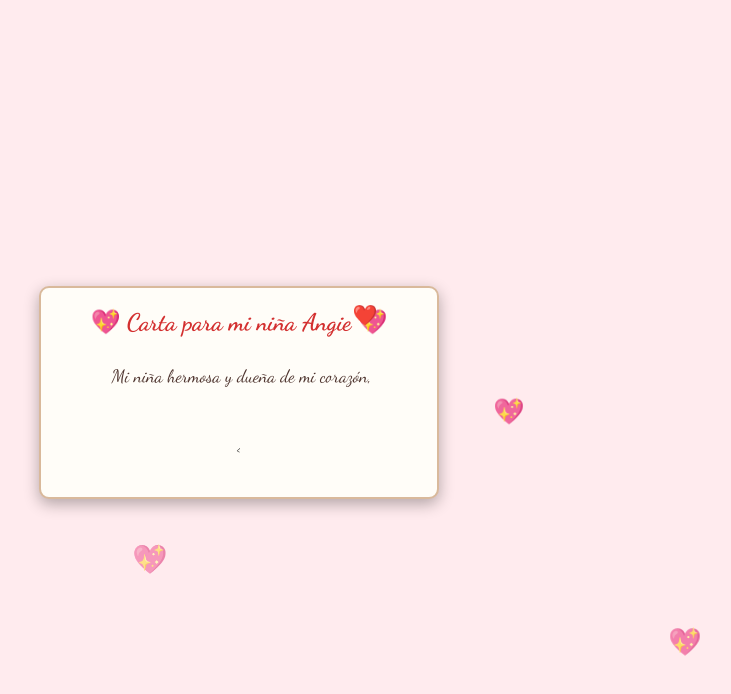
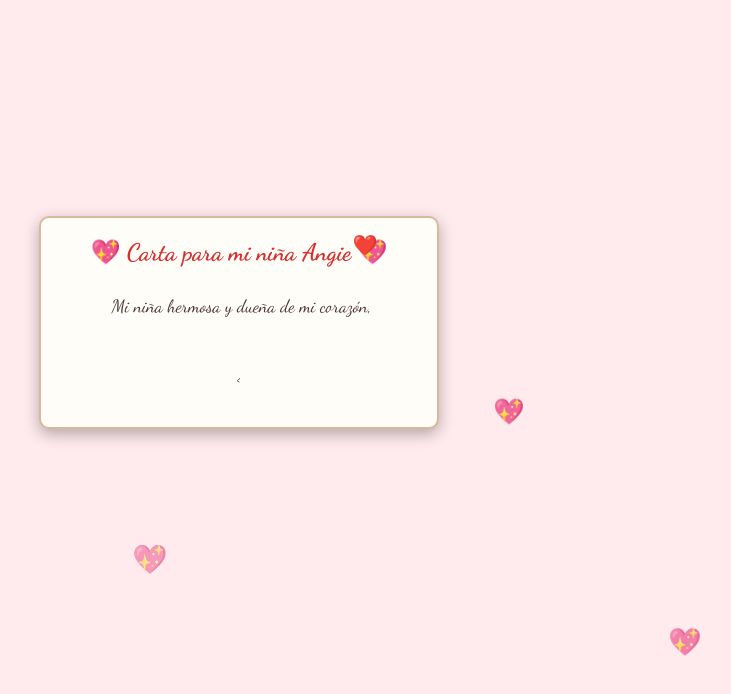
Before and after one commit to jherson91fs/Valentine-s-Day, a plain HTML site: page sorpresa.html in a window 1280 px wide. Both pictures are taken after a click on the element 640 px from the left and 372 px from the top of the page. Shown: the whole page, without its empty margins (401-1132 px from the left). Drawn offline with Linux system fonts and the light colour scheme.

Commit message:
secongfdscrollfjfdshjlkf

```diff
--- a/sorpresa_script.js
+++ b/sorpresa_script.js
@@ -25,12 +25,18 @@ document.addEventListener("DOMContentLoaded", () => {
         envelopeContainer.removeEventListener("click", openLetter);
         isOpen = true;
 
+        // 🔹 Restablece la posición y altura del mensaje antes de mostrarlo
+        letter.style.height = "auto";
+        letter.scrollTop = 0;
+        message.scrollTop = 0;
         flap.style.transform = "rotateX(180deg)";
         flap.style.transition = "transform 0.8s ease-in-out";
 
         setTimeout(() => {
             envelope.style.transform = "translateY(100px)";
             envelope.style.opacity = "0";
+            envelope.style.transition = "opacity 0.8s ease-in-out, transform 0.8s ease-in-out";
+            letter.style.transform = "translateY(-50px)";
             letter.style.opacity = "1";
             typeMessage();
         }, 800);
--- a/sorpresa_styles.css
+++ b/sorpresa_styles.css
@@ -76,7 +76,7 @@ body {
     padding-top: 40px;
     width: 360px;
     min-height: 100px;
-    max-height: 60vh; /* Altura máxima antes de que aparezca el scroll */
+    max-height: 400px; /* Altura máxima antes de que aparezca el scroll */
     background: #fffdf8;
     border-radius: 10px;
     padding: 20px;
```
